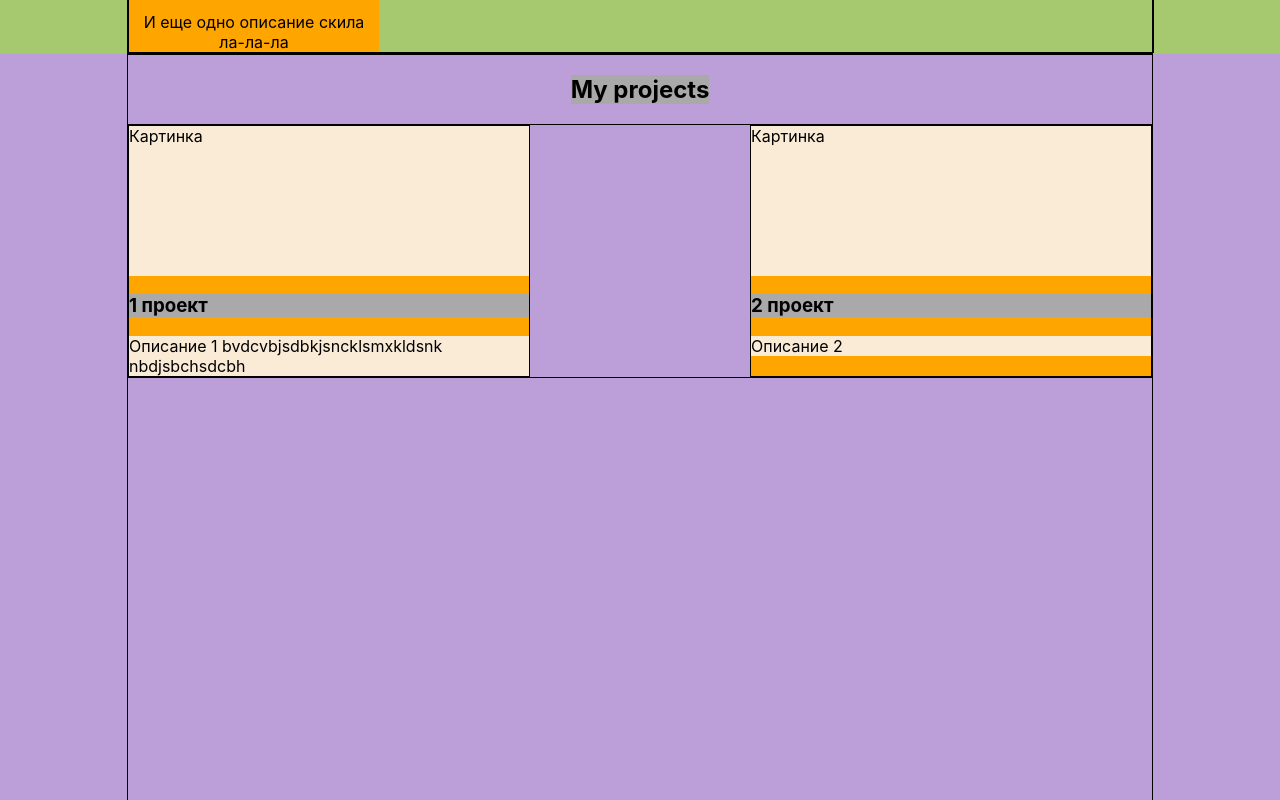
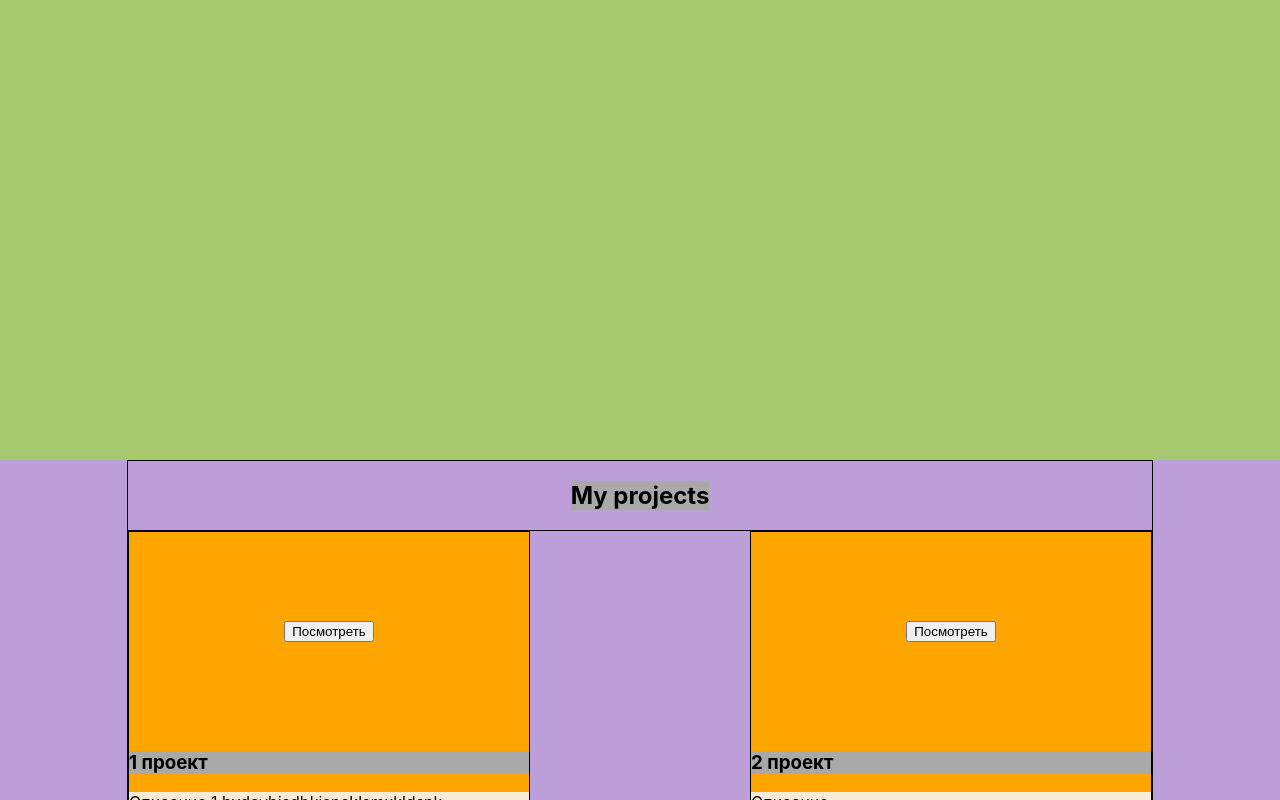
Before and after one commit to Kattekly/Portfolio, a React (Create React App) app: page / in a window 1280 px wide. Shown: the part 1220-2020 px from the top of the page. Built offline with nearby package versions, Linux system fonts and the light colour scheme.

Commit message:
Refactoring 1 path

```diff
--- a/src/Projects/Project/Project.module.css
+++ b/src/Projects/Project/Project.module.css
@@ -5,12 +5,6 @@
     display: flex;
     flex-direction: column;
     justify-content: flex-start
-}
-
-.icon {
-    width: 100%;
-    height: 150px;
-    background-color: antiquewhite;
 }
 
 .title {
@@ -21,3 +15,11 @@
     background-color: antiquewhite;
     margin-top: 0;
 }
+
+.imgContainer {
+    width: 100%;
+    height: 200px;
+    display: flex;
+    justify-content: center;
+    align-items: center;
+}
--- a/src/Projects/Project/Project.tsx
+++ b/src/Projects/Project/Project.tsx
@@ -9,11 +9,13 @@ type ProjectPropsType = {
 const Project = (props: ProjectPropsType) => {
     return (
         <div className={s.project}>
-            <div className={s.icon}>Картинка</div>
 
-                <h3 className={s.title}>{props.title}</h3>
-                <span className={s.description}>{props.description}</span>
+            <div className={s.imgContainer}>
+                <button>Посмотреть</button>
+            </div>
 
+            <h3 className={s.title}>{props.title}</h3>
+            <span className={s.description}>{props.description}</span>
         </div>
     );
 };
--- a/src/Projects/Projects.module.css
+++ b/src/Projects/Projects.module.css
@@ -1,5 +1,5 @@
 .projectBlock {
-    height: 100vh;
+    min-height: 100vh;
     background-color: #bc9ed9;
 }
 
--- a/src/Projects/Projects.tsx
+++ b/src/Projects/Projects.tsx
@@ -10,7 +10,7 @@ const Projects = () => {
                 <h2 className={s.title}>My projects</h2>
                 <div className={s.projects}>
                     <Project title={"1 проект"} description={"Описание 1 bvdcvbjsdbkjsncklsmxkldsnk nbdjsbchsdcbh"}/>
-                    <Project title={"2 проект"} description={"Описание 2"}/>
+                    <Project title={"2 проект"} description={"Описание  ghsvchsdbvchjsbcjshncjnskjdcnjdsbncjbdchj"}/>
                 </div>
             </div>
         </div>
--- a/src/Skills/Skills.module.css
+++ b/src/Skills/Skills.module.css
@@ -1,5 +1,5 @@
 .skillsBlock {
-    height: 100%;
+    min-height: 100vh;
     background-color: #a6c970;
 }
 
--- a/src/Skills/Skills.tsx
+++ b/src/Skills/Skills.tsx
@@ -12,8 +12,6 @@ const Skills = () => {
                     <Skill title={'JS'} description={"Описание скила ла-ла-ла"}/>
                     <Skill title={'CSS'} description={"Еще одно описание скила ла-ла-ла"}/>
                     <Skill title={'React'} description={"И еще одно описание скила ла-ла-ла"}/>
-                    <Skill title={'React'} description={"И еще одно описание скила ла-ла-ла"}/>
-                    <Skill title={'React'} description={"И еще одно описание скила ла-ла-ла"}/>
                 </div>
             </div>
         </div>
```
